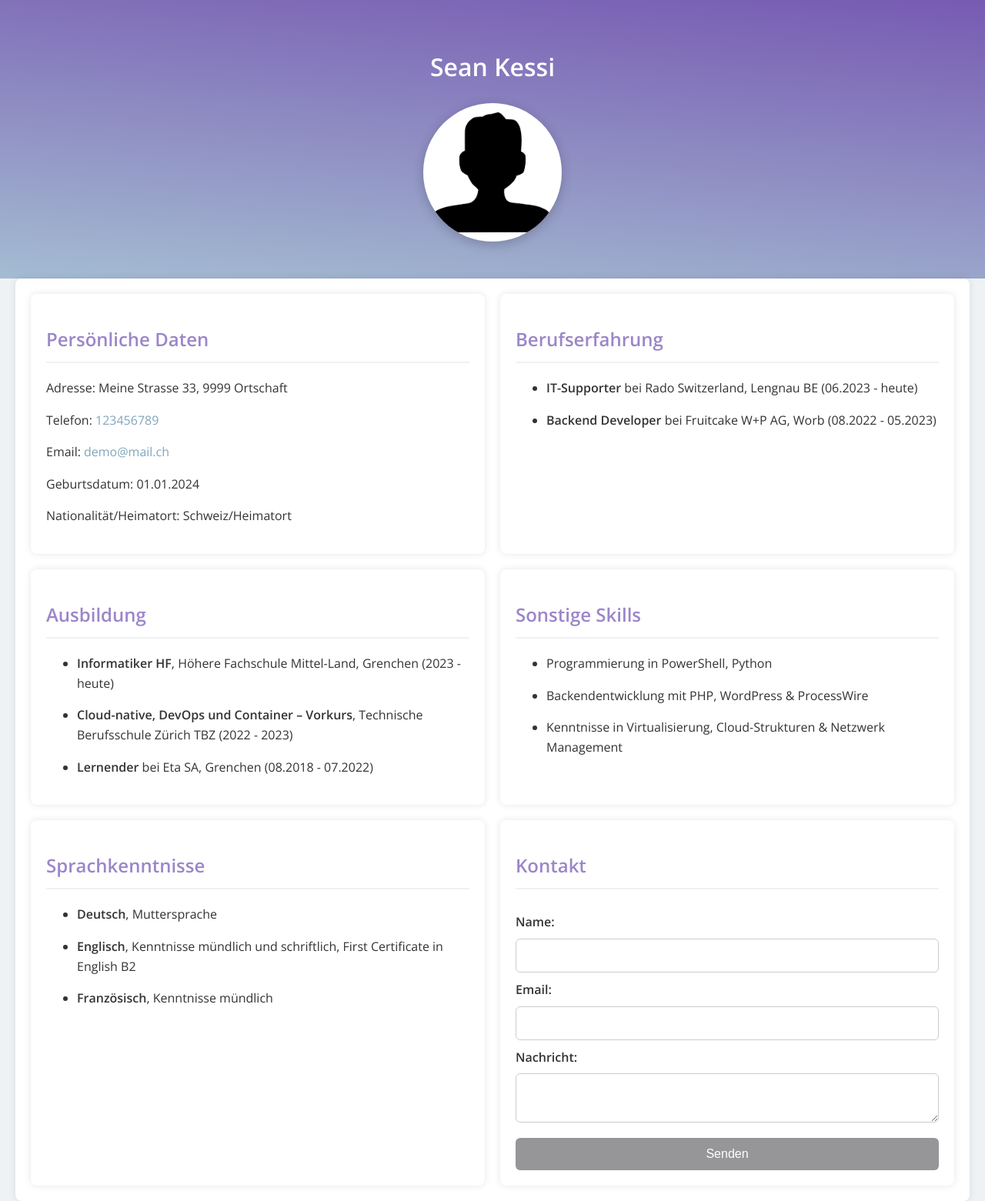
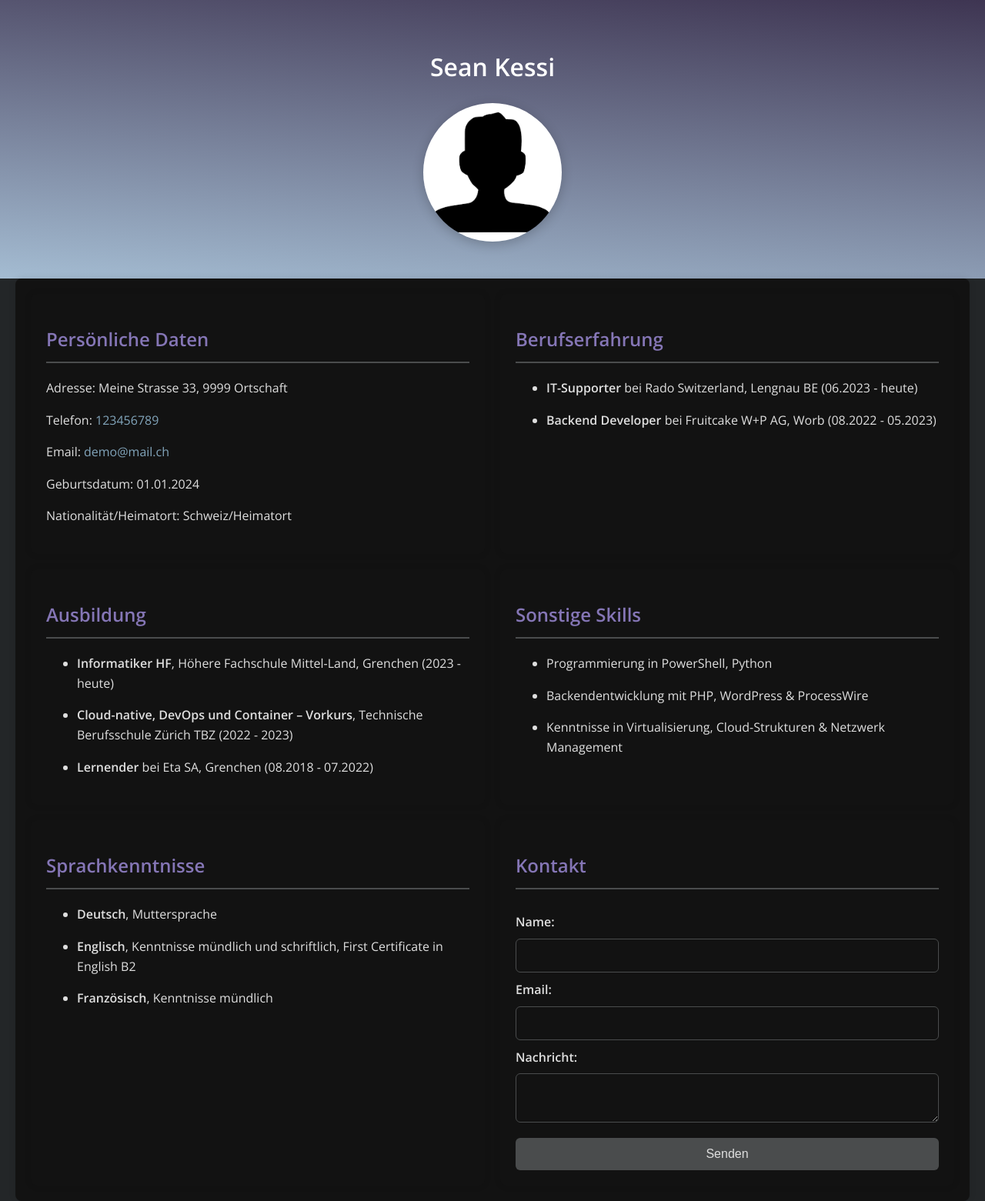
Before and after one commit to Asterisk333/CV-Webpage, a PHP site: page / in a window 1280 px wide. Shown: the whole page at 77% size. Run offline with PHP 8.4, Linux system fonts and the light colour scheme.

Commit message:
styles.css - do it dark mode cuz my brave force dark-mode had shown me it looks better
todo > Change "Abgabe" to actual delivery date

```diff
--- a/style/styles.css
+++ b/style/styles.css
@@ -4,15 +4,15 @@ body {
     font-family: 'Open Sans', sans-serif;
     margin: 0;
     padding: 0;
-    background-color: #eef2f5;
-    color: #333;
+    background-color: #232628;
+    color: #dfdfdf;
     line-height: 1.6;
 }
 
 header {
     text-align: center;
     padding: 40px 20px;
-    background: linear-gradient(5deg, #a4bcd2, #775ab2);
+    background: linear-gradient(5deg, #a4bcd2, #3e3552);
     color: white;
 }
 
@@ -38,16 +38,16 @@ header img {
 
 section {
     padding: 20px;
-    background-color: white;
+    background-color: #121212;
     border-radius: 8px;
     box-shadow: 0 0 10px rgba(0, 0, 0, 0.1);
 }
 
 section h2 {
-    color: #9b86c9;
+    color: #8576b6;
     margin-bottom: 20px;
     font-weight: 600;
-    border-bottom: 2px solid #eef2f5;
+    border-bottom: 2px solid #4a4c4d;
     padding-bottom: 10px;
 }
 
@@ -64,28 +64,30 @@ form {
 form label {
     margin-top: 10px;
     font-weight: 600;
-    color: #333;
+    color: #dfdfdf;
 }
 
 form input, form textarea {
     padding: 12px;
     margin-top: 8px;
-    border: 1px solid #ccc;
+    border: 1px solid #4a4c4d;
     border-radius: 6px;
     font-size: 16px;
     transition: border-color 0.3s ease;
+    background-color: #121212;
+    color: #dfdfdf;
 }
 
 form input:focus, form textarea:focus {
-    border-color: #969598;
+    border-color: #4a4c4d;
     outline: none;
 }
 
 form button {
     margin-top: 20px;
     padding: 12px;
-    background-color: #969598;
-    color: white;
+    background-color: #4a4c4d;
+    color: #dfdfdf;
     border: none;
     border-radius: 6px;
     font-size: 16px;
@@ -94,7 +96,7 @@ form button {
 }
 
 form button:hover {
-    background-color: #9b86c9;
+    background-color: #3e3552;
     transform: translateY(-2px);
 }
 
```
